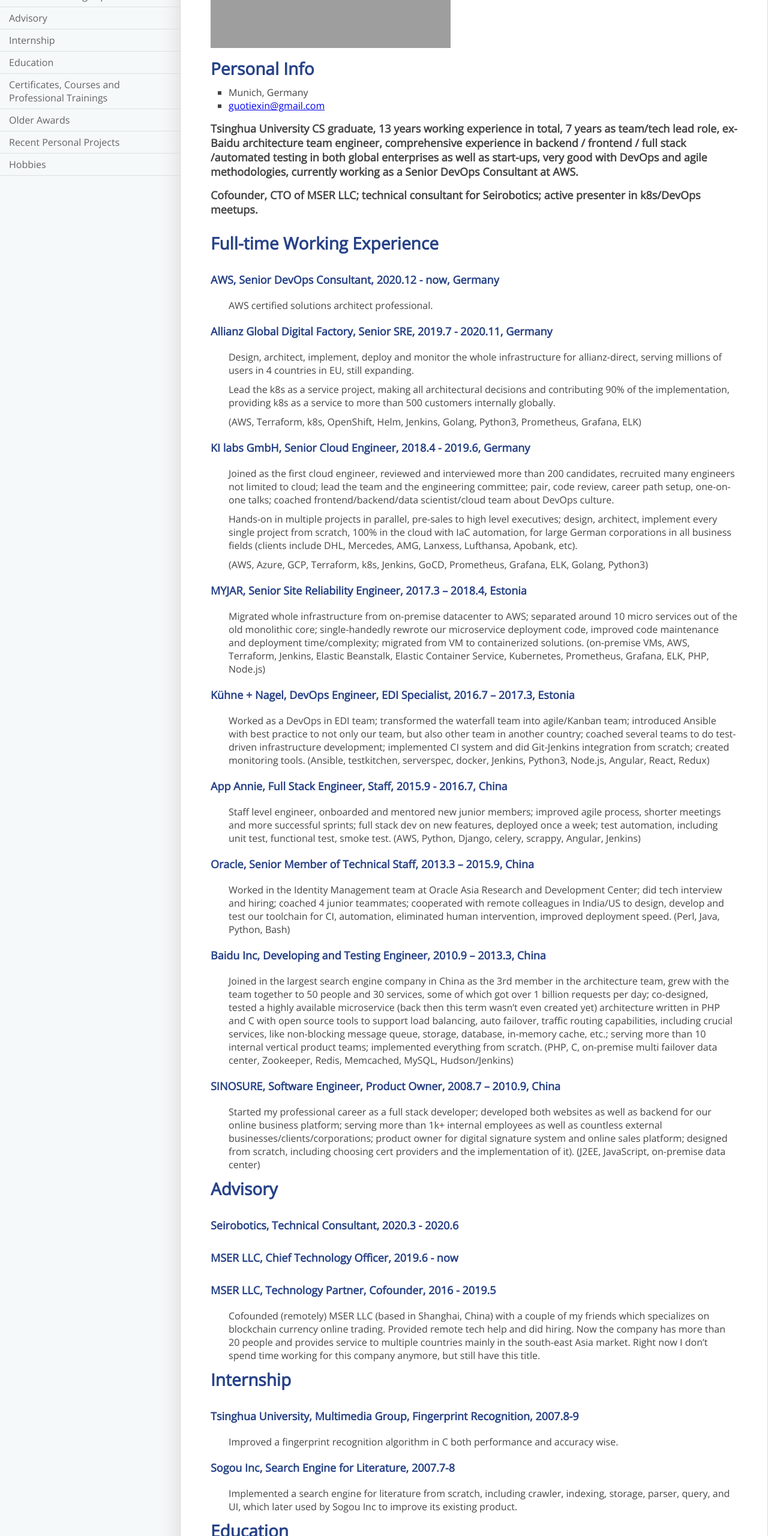
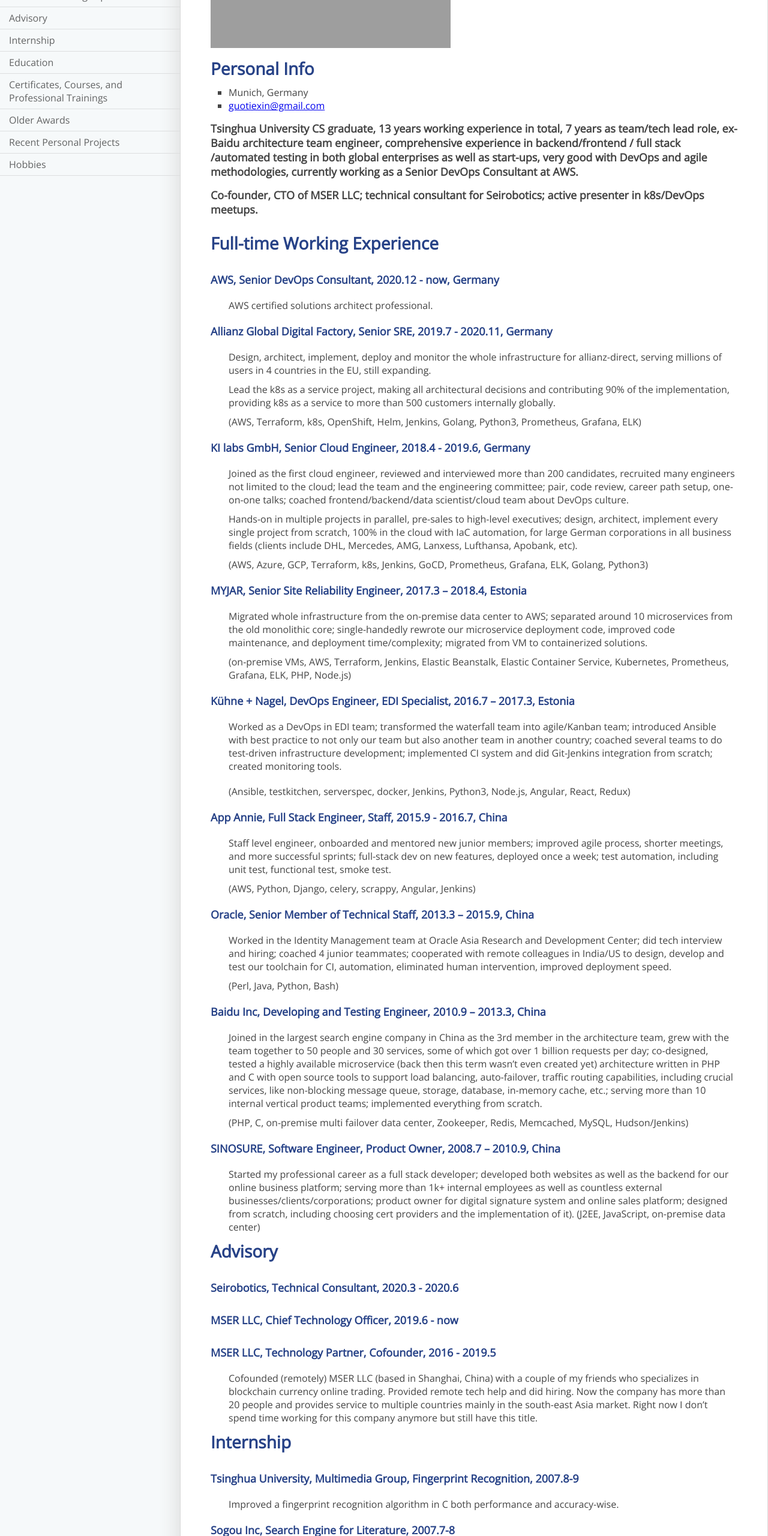
Before and after one commit to IronCore864/IronCore864, a website: page index.html in a window 1280 px wide. Shown: the part 240-2800 px from the top of the page at 60% size. Drawn offline with nearby package versions, Linux system fonts and the light colour scheme; grey boxes are pictures that could not be loaded.

Commit message:
Update index.html

```diff
--- a/index.html
+++ b/index.html
@@ -54,7 +54,7 @@
         </li>
 
         <li class="navigation_item">
-          <a class="navigation_link" href="#certifications">Certificates, Courses and Professional Trainings</a>
+          <a class="navigation_link" href="#certifications">Certificates, Courses, and Professional Trainings</a>
         </li>
 
         <li class="navigation_item">
@@ -81,8 +81,8 @@
         <li><a href="mailto:guotiexin@gmail.com">guotiexin@gmail.com</a></li>
       </ul>
     </div>
-    <h2 class="intro">Tsinghua University CS graduate, 13 years working experience in total, 7 years as team/tech lead role, ex-Baidu architecture team engineer, comprehensive experience in backend / frontend / full stack /automated testing in both global enterprises as well as start-ups, very good with DevOps and agile methodologies, currently working as a Senior DevOps Consultant at AWS.</h2>
-    <h2 class="intro">Cofounder, CTO of MSER LLC; technical consultant for Seirobotics; active presenter in k8s/DevOps meetups.</h2>
+    <h2 class="intro">Tsinghua University CS graduate, 13 years working experience in total, 7 years as team/tech lead role, ex-Baidu architecture team engineer, comprehensive experience in backend/frontend / full stack /automated testing in both global enterprises as well as start-ups, very good with DevOps and agile methodologies, currently working as a Senior DevOps Consultant at AWS.</h2>
+    <h2 class="intro">Co-founder, CTO of MSER LLC; technical consultant for Seirobotics; active presenter in k8s/DevOps meetups.</h2>
 
     <div class="content" id="work">
       <h1>Full-time Working Experience</h1>
@@ -90,38 +90,37 @@
       <p>AWS certified solutions architect professional.</p>
 
       <h2>Allianz Global Digital Factory, Senior SRE, 2019.7 - 2020.11, Germany</h2>
-      <p>Design, architect, implement, deploy and monitor the whole infrastructure for allianz-direct, serving millions of users in 4 countries in EU, still expanding.</p>
+      <p>Design, architect, implement, deploy and monitor the whole infrastructure for allianz-direct, serving millions of users in 4 countries in the EU, still expanding.</p>
       <p>Lead the k8s as a service project, making all architectural decisions and contributing 90% of the implementation, providing k8s as a service to more than 500 customers internally globally.</p>
       <p>(AWS, Terraform, k8s, OpenShift, Helm, Jenkins, Golang, Python3, Prometheus, Grafana, ELK)</p>
 
       <h2>KI labs GmbH, Senior Cloud Engineer, 2018.4 - 2019.6, Germany</h2>
-      <p>Joined as the first cloud engineer, reviewed and interviewed more than 200 candidates, recruited
-        many engineers not limited to cloud; lead the team and the engineering committee; pair, code
-        review, career path setup, one-on-one talks; coached frontend/backend/data scientist/cloud
-        team about DevOps culture.</p>
-      <p>Hands-on in multiple projects in parallel, pre-sales to high level executives; design, architect,
-        implement every single project from scratch, 100% in the cloud with IaC automation, for large
-        German corporations in all business fields (clients include DHL, Mercedes, AMG, Lanxess,
-        Lufthansa, Apobank, etc).</p>
+      <p>Joined as the first cloud engineer, reviewed and interviewed more than 200 candidates, recruited many engineers not limited to the cloud; lead the team and the engineering committee; pair, code review, career path setup, one-on-one talks; coached frontend/backend/data scientist/cloud team about DevOps culture.</p>
+      <p>Hands-on in multiple projects in parallel, pre-sales to high-level executives; design, architect, implement every single project from scratch, 100% in the cloud with IaC automation, for large German corporations in all business fields (clients include DHL, Mercedes, AMG, Lanxess, Lufthansa, Apobank, etc).</p>
       <p>(AWS, Azure, GCP, Terraform, k8s, Jenkins, GoCD, Prometheus, Grafana, ELK, Golang, Python3)</p>
 
       <h2>MYJAR, Senior Site Reliability Engineer, 2017.3 – 2018.4, Estonia</h2>
-      <p>Migrated whole infrastructure from on-premise datacenter to AWS; separated around 10 micro services out of the old monolithic core; single-handedly rewrote our microservice deployment code, improved code maintenance and deployment time/complexity; migrated from VM to containerized solutions. (on-premise VMs, AWS, Terraform, Jenkins, Elastic Beanstalk, Elastic Container Service, Kubernetes, Prometheus, Grafana, ELK, PHP, Node.js)</p>
+      <p>Migrated whole infrastructure from the on-premise data center to AWS; separated around 10 microservices from the old monolithic core; single-handedly rewrote our microservice deployment code, improved code maintenance, and deployment time/complexity; migrated from VM to containerized solutions.</p>
+      <p>(on-premise VMs, AWS, Terraform, Jenkins, Elastic Beanstalk, Elastic Container Service, Kubernetes, Prometheus, Grafana, ELK, PHP, Node.js)</p>
 
       <h2>Kühne + Nagel, DevOps Engineer, EDI Specialist, 2016.7 – 2017.3, Estonia</h2>
-      <p>Worked as a DevOps in EDI team; transformed the waterfall team into agile/Kanban team; introduced Ansible with best practice to not only our team, but also other team in another country; coached several teams to do test-driven infrastructure development; implemented CI system and did Git-Jenkins integration from scratch; created monitoring tools. (Ansible, testkitchen, serverspec, docker, Jenkins, Python3, Node.js, Angular, React, Redux)      </p>
+      <p>Worked as a DevOps in EDI team; transformed the waterfall team into agile/Kanban team; introduced Ansible with best practice to not only our team but also another team in another country; coached several teams to do test-driven infrastructure development; implemented CI system and did Git-Jenkins integration from scratch; created monitoring tools.<p>
+      <p>(Ansible, testkitchen, serverspec, docker, Jenkins, Python3, Node.js, Angular, React, Redux)</p>
 
       <h2>App Annie, Full Stack Engineer, Staff, 2015.9 - 2016.7, China</h2>
-      <p>Staff level engineer, onboarded and mentored new junior members; improved agile process, shorter meetings and more successful sprints; full stack dev on new features, deployed once a week; test automation, including unit test, functional test, smoke test. (AWS, Python, Django, celery, scrappy, Angular, Jenkins)</p>
+      <p>Staff level engineer, onboarded and mentored new junior members; improved agile process, shorter meetings, and more successful sprints; full-stack dev on new features, deployed once a week; test automation, including unit test, functional test, smoke test.</p>
+      <p>(AWS, Python, Django, celery, scrappy, Angular, Jenkins)</p>
 
       <h2>Oracle, Senior Member of Technical Staff, 2013.3 – 2015.9, China</h2>
-      <p>Worked in the Identity Management team at Oracle Asia Research and Development Center; did tech interview and hiring; coached 4 junior teammates; cooperated with remote colleagues in India/US to design, develop and test our toolchain for CI, automation, eliminated human intervention, improved deployment speed. (Perl, Java, Python, Bash)</p>
+      <p>Worked in the Identity Management team at Oracle Asia Research and Development Center; did tech interview and hiring; coached 4 junior teammates; cooperated with remote colleagues in India/US to design, develop and test our toolchain for CI, automation, eliminated human intervention, improved deployment speed.</p>
+      <p>(Perl, Java, Python, Bash)</p>
 
       <h2>Baidu Inc, Developing and Testing Engineer, 2010.9 – 2013.3, China</h2>
-      <p>Joined in the largest search engine company in China as the 3rd member in the architecture team, grew with the team together to 50 people and 30 services, some of which got over 1 billion requests per day; co-designed, tested a highly available microservice (back then this term wasn’t even created yet) architecture written in PHP and C with open source tools to support load balancing, auto failover, traffic routing capabilities, including crucial services, like non-blocking message queue, storage, database, in-memory cache, etc.; serving more than 10 internal vertical product teams; implemented everything from scratch. (PHP, C, on-premise multi failover data center, Zookeeper, Redis, Memcached, MySQL, Hudson/Jenkins)</p>
+      <p>Joined in the largest search engine company in China as the 3rd member in the architecture team, grew with the team together to 50 people and 30 services, some of which got over 1 billion requests per day; co-designed, tested a highly available microservice (back then this term wasn’t even created yet) architecture written in PHP and C with open source tools to support load balancing, auto-failover, traffic routing capabilities, including crucial services, like non-blocking message queue, storage, database, in-memory cache, etc.; serving more than 10 internal vertical product teams; implemented everything from scratch.</p>
+      <p>(PHP, C, on-premise multi failover data center, Zookeeper, Redis, Memcached, MySQL, Hudson/Jenkins)</p>
 
       <h2>SINOSURE, Software Engineer, Product Owner, 2008.7 – 2010.9, China</h2>
-      <p>Started my professional career as a full stack developer; developed both websites as well as backend for our online business platform; serving more than 1k+ internal employees as well as countless external businesses/clients/corporations; product owner for digital signature system and online sales platform; designed from scratch, including choosing cert providers and the implementation of it). (J2EE, JavaScript, on-premise data center)</p>
+      <p>Started my professional career as a full stack developer; developed both websites as well as the backend for our online business platform; serving more than 1k+ internal employees as well as countless external businesses/clients/corporations; product owner for digital signature system and online sales platform; designed from scratch, including choosing cert providers and the implementation of it). (J2EE, JavaScript, on-premise data center)</p>
     </div>
 
     <div class="content" id="parttime">
@@ -129,17 +128,17 @@
       <h2>Seirobotics, Technical Consultant, 2020.3 - 2020.6</h2>
       <h2>MSER LLC, Chief Technology Officer, 2019.6 - now</h2>
       <h2>MSER LLC, Technology Partner, Cofounder, 2016 - 2019.5</h2>
-      <p>Cofounded (remotely) MSER LLC (based in Shanghai, China) with a couple of my friends which specializes on blockchain currency online trading. Provided remote tech help and did hiring. Now the company has more than 20 people and provides service to multiple countries mainly in the south-east Asia market. Right now I don’t spend time working for this company anymore, but still have this title.</p>
+      <p>Cofounded (remotely) MSER LLC (based in Shanghai, China) with a couple of my friends who specializes in blockchain currency online trading. Provided remote tech help and did hiring. Now the company has more than 20 people and provides service to multiple countries mainly in the south-east Asia market. Right now I don’t spend time working for this company anymore but still have this title.</p>
     </div>
 
     <div class="content" id="intern">
       <h1>Internship</h1>
 
       <h2>Tsinghua University, Multimedia Group, Fingerprint Recognition, 2007.8-9</h2>
-      <p>Improved a fingerprint recognition algorithm in C both performance and accuracy wise.</p>
+      <p>Improved a fingerprint recognition algorithm in C both performance and accuracy-wise.</p>
 
       <h2>Sogou Inc, Search Engine for Literature, 2007.7-8</h2>
-      <p>Implemented a search engine for literature from scratch, including crawler, indexing, storage, parser, query, and UI, which later used by Sogou Inc to improve its existing product.</p>
+      <p>Implemented a search engine for literature from scratch, including crawler, indexing, storage, parser, query, and UI, which was later used by Sogou Inc to improve its existing product.</p>
     </div>
 
     <div class="content" id="edu">
@@ -150,7 +149,7 @@
     </div>
 
     <div class="content" id="certifications">
-      <h1>Certificates, Courses and Professional Trainings</h1>
+      <h1>Certificates, Courses, and Professional Trainings</h1>
       <ul>
         <li>Machine Learning, by Stanford University, 2019</li>
         <li>AI For Everyone, by deeplearning.ai, 2019</li>
@@ -192,14 +191,17 @@
       <p>Over the years I have picked up quite a few hobbies but I also have dropped quite a lot already.
         I used to do bodybuilding, Olympic distance triathlons, marathons and road bike/mountain bike races, snowboarding, inline skating, ice skating, etc.
         Now I do some yoga and cross country mountain biking.
-        In summer in the weekends I do some hiking, and in longer vacations I do grand tour road trips, and I always do photography when I'm on the road.
+        In summer at the weekends I do some hiking, and on longer vacations, I do grand tour road trips, and I always do photography when I'm on the road.
         I enjoy writing and I constantly write articles on <a href="https://medium.com/@IronCore864" target='_blank'>Medium</a> and I have a small crowd following me.</p>
       <p>I like cars, motorcycles, and grand tours.
-        In 2016 I did some tours in the Baltic countries, in 2017 I traveled across whole Italy, and Sweden, in 2018 I did a 9000 km tour all the way to north cape then back to Munich.
-        2019 I did a 5500 km tour from Munich to Scotland. And I’ve already been to the Nürburgring with my own cars.
-        I had a BMW S1000RR. Now I have a BMW C400X for commuting but since lockdown I've been thinking to get rid of it.
+        In 2016 I did some tours in the Baltic countries.
+        In 2017 I traveled across the whole of Italy, and Sweden.
+        In 2018 I did a 9000 km tour all the way to the north cape then back to Munich.
+        In 2019 I did a 5500 km tour from Munich to Scotland.
+        And I’ve already been to the Nürburgring with my own cars.
+        I had a BMW S1000RR. Now I have a BMW C400X for commuting but since lockdown, I've been thinking to get rid of it.
         I had two BMW M2 Competition (now still have one) and my other ride is a Porsche Cayman GTS 4.0.</p>
-      <p>Besides these I basically have lost hope for life and that is why I devote myself to work.</p>
+      <p>Besides these, I basically have lost hope for life and that is why I devote myself to work.</p>
     </div>
   </section>
 </body>
```
